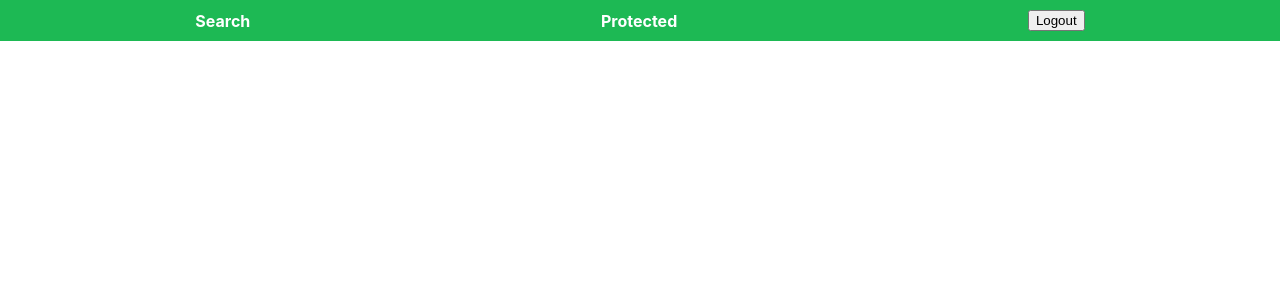
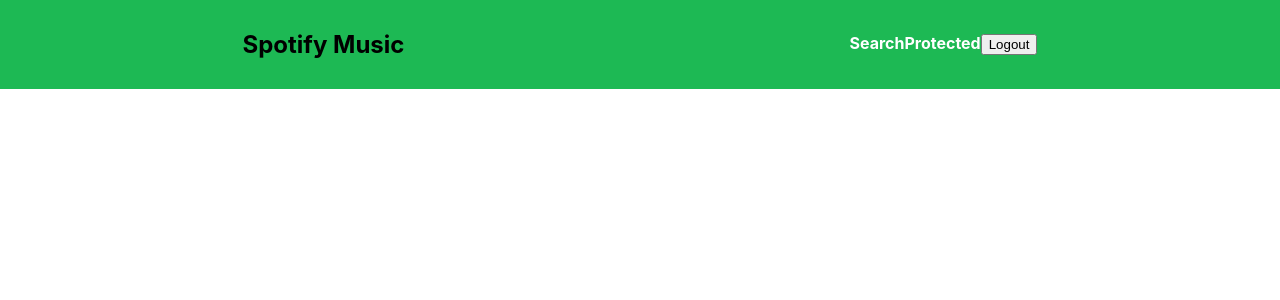
Before and after one commit to WoodenKhrystyn-FS/music-spotify-temp, a React (Create React App) app in the folder frontend/: page / in a window 1280 px wide. Before the commit this address led to /search. Shown: the top 300 px of the page. Built offline with nearby package versions, Linux system fonts and the light colour scheme; no server answers; sample sign-in values are in the browser's storage; the HTML template or start-up script is replaced by a standard one.

Commit message:
Added navbar title and wrapped links and logout button in div for better styling

```diff
--- a/frontend/src/components/NavBar.js
+++ b/frontend/src/components/NavBar.js
@@ -4,23 +4,25 @@
 
 function NavBar() {
   //Navigation bar with links to different pages and a logout button
-
+  //Logout function clears token and redirects back to the login page
 
   return (
     <nav className="navbar" style={styles.navbar}>
+      <h2>Spotify Music</h2>
+      <div>
         <Link to="/search" style={styles.link}>
           Search
         </Link>
-      <Link to="/protected" style={styles.link} s>
+        <Link to="/protected" style={styles.link}>
           Protected
         </Link>
         <LogoutBtn />
+      </div>
     </nav>
   );
 }
 
 export default NavBar;
-
 
 //Styles NavBar component
 const styles = {
```
Lines whose indentation alone changed are shown as unchanged.
